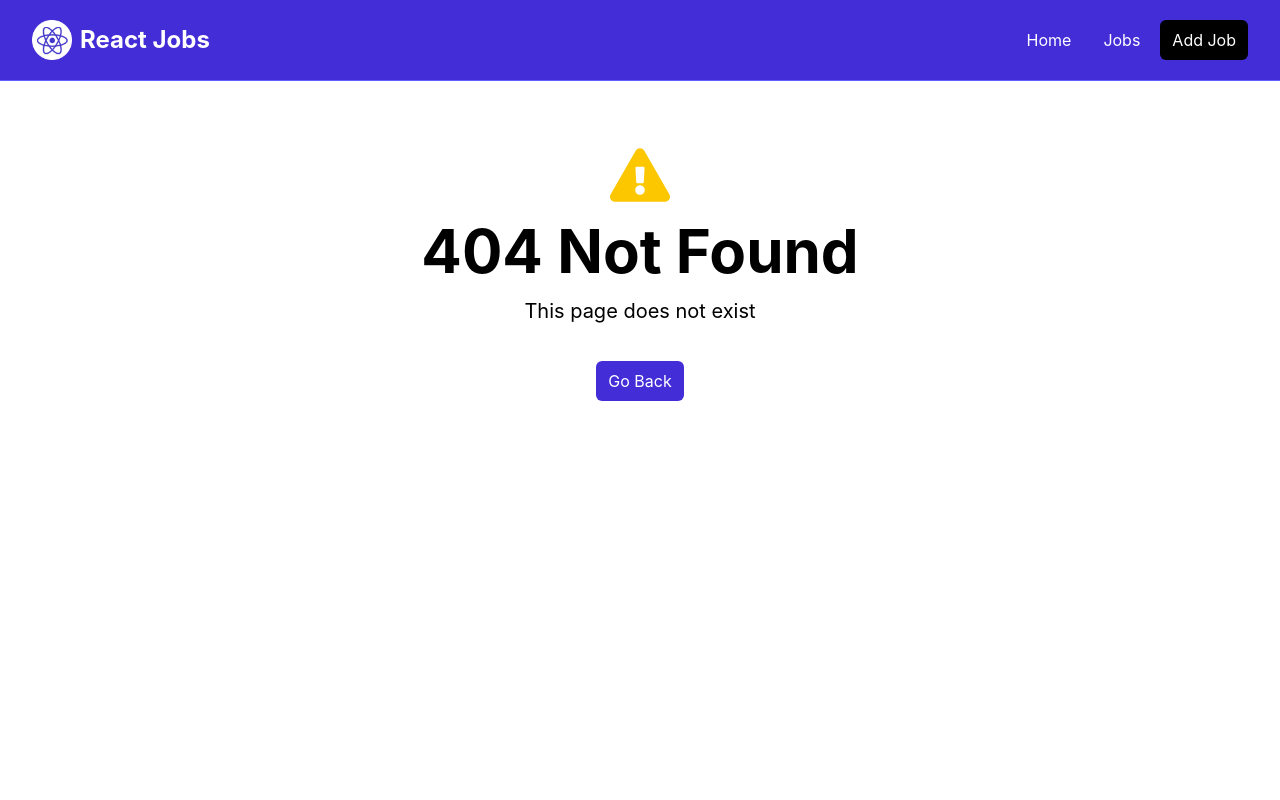
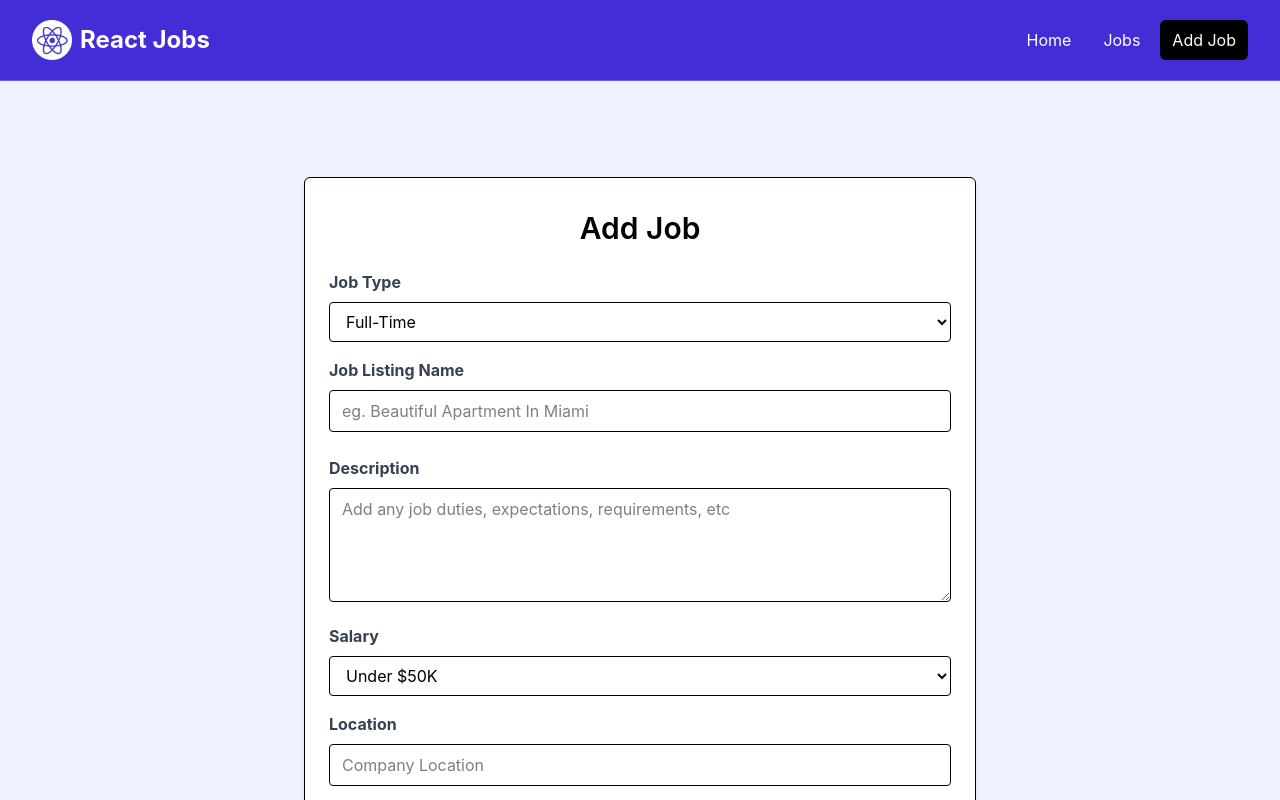
Before and after one commit to victor-wilson/REACT-TUT-PROJECT, a React (Vite) app: page /add-job/1 in a window 1280 px wide. Before the commit this address had no page. Shown: the top 800 px of the page. Built offline with nearby package versions, Linux system fonts and the light colour scheme.

Commit message:
fixed the add job menu link to show job input

```diff
--- a/src/App.jsx
+++ b/src/App.jsx
@@ -31,7 +31,8 @@ const addJob = async (newJob) => {
         <Route index element={<HomePage />} />
         <Route path="/jobs" element={<JobsPage />} />
         <Route path="/jobs/:id" element={<PageForJob />} loader={JobLoader} />
-        <Route path="/add-job" element={<AddJobPage addJobSubmit={addJob}/>} />
+        <Route path="/add-job" element={<AddJobPage addJobSubmit={addJob} />} />
+        <Route path="/add-job/:id" element={<AddJobPage addJobSubmit={addJob}/>} />
         <Route path="*" element={<NotFoundPage />} />
       </Route>
     )
--- a/src/pages/AddJobPage.jsx
+++ b/src/pages/AddJobPage.jsx
@@ -37,7 +37,6 @@ const AddJobPage = ({ addJobSubmit }) => {
         addJobSubmit(newJob);
 
         return navigate('/jobs')
-
     }
 
   return (
--- a/src/pages/PageForJob.jsx
+++ b/src/pages/PageForJob.jsx
@@ -19,13 +19,11 @@ const PageForJob = () => {
           </Link>
         </div>
       </section>
-
       <section className="bg-indigo-50">
         <div className="container m-auto py-10 px-6">
           <div className="grid grid-cols-1 md:grid-cols-70/30 w-full gap-6">
-            <main><div
-                className="bg-white p-6 rounded-lg shadow-md text-center md:text-left"
-              >
+            <main>
+              <div className="bg-white p-6 rounded-lg shadow-md text-center md:text-left">
                 <div className="text-gray-500 mb-4">{job.type}</div>
                 <h1 className="text-3xl font-bold mb-4">
                   {job.title}
@@ -80,7 +78,7 @@ const PageForJob = () => {
               <div className="bg-white p-6 rounded-lg shadow-md mt-6">
                 <h3 className="text-xl font-bold mb-6">Manage Job</h3>
                 <Link
-                  to={`/jobs/edit/${job.id}`}
+                  to={`/add-job/${job.id}`}
                   className="bg-indigo-500 hover:bg-indigo-600 text-white text-center font-bold py-2 px-4 rounded-full w-full focus:outline-none focus:shadow-outline mt-4 block" >
                     Edit Job
                 </Link>
@@ -100,7 +98,6 @@ const PageForJob = () => {
   )
 
 };
-
 const JobLoader = async ({params}) => {
   const fetchingJob = await fetch(`/api/jobs/${params.id}`);
   const response = await fetchingJob.json();
```
